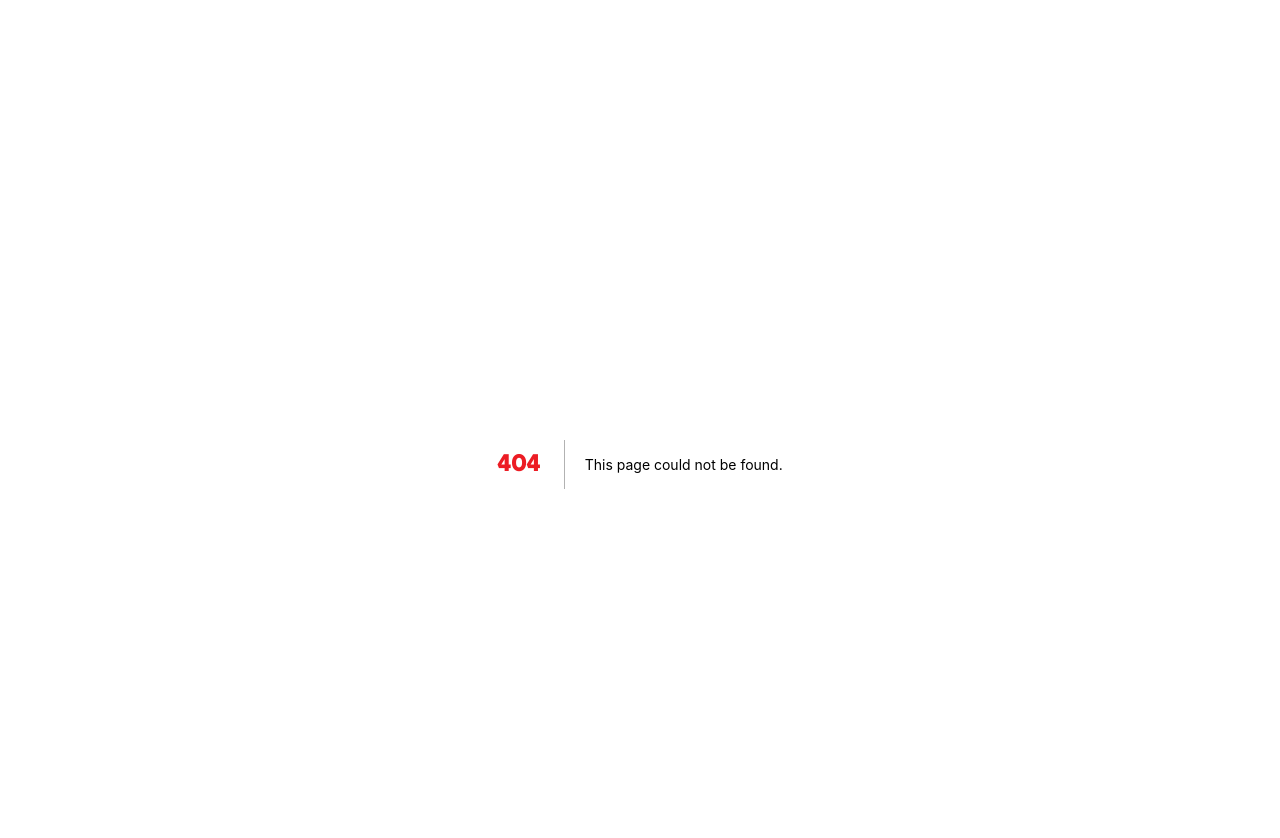
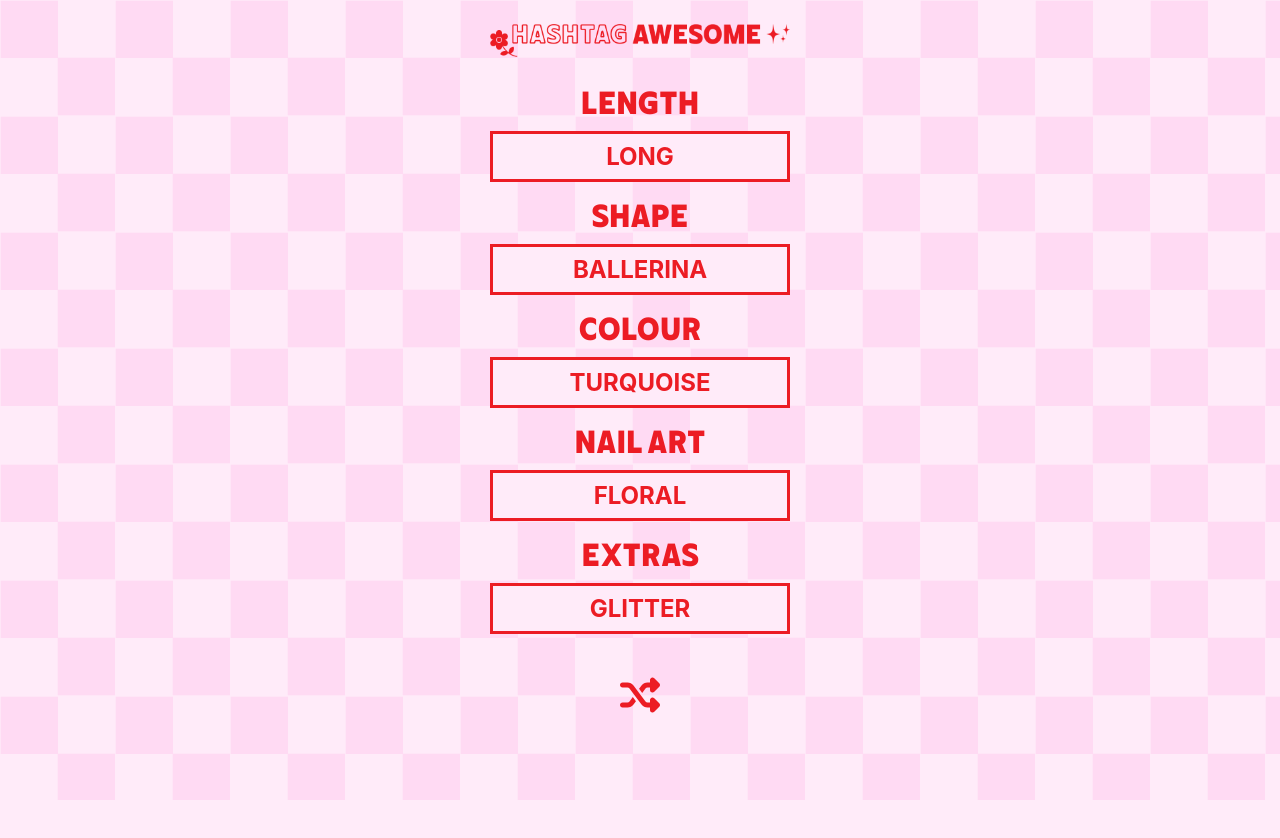
Before and after one commit to ferwicker/hashtagawesome, a Next.js app: page /prompts/random in a window 1280 px wide. Before the commit this address had no page. Shown: the top 838 px of the page. After the commit the page ends 800 px from the top, so only its background shows below. Built offline with nearby package versions, Linux system fonts and the light colour scheme.

Commit message:
add basic prompt homepage and basic random prompt

```diff
--- /dev/null
+++ b/components/PromptValue/PromptValue.module.scss
@@ -0,0 +1,35 @@
+@import '../../styles/global.scss';
+
+.wrapper {
+    display: flex;
+    flex-direction: column;
+    align-items: center;
+    width: 100%;
+    margin-bottom: 16px;
+}
+
+.promptTitle {
+    color: $colour-primary;
+    font-size: 32px;
+    font-family: $font-solid;
+    margin-top: 0;
+    margin-bottom: 8px;
+}
+
+.valueContainer {
+    display: flex;
+    flex-direction: column;
+    align-items: center;
+    width: 100%;
+    max-width: 300px;
+    padding: 8px 24px;
+    background: #FFEBF9;
+    border: solid 3px $colour-primary;
+
+    .value {
+        color: $colour-primary;
+        font-size: 24px;
+        font-weight: bold;
+        text-transform: uppercase;
+    }
+}
--- /dev/null
+++ b/components/PromptValue/PromptValue.tsx
@@ -0,0 +1,26 @@
+import * as React from 'react';
+
+import css from './PromptValue.module.scss';
+
+type Props = {
+    // className?: string;
+    title?: string;
+    value?: string;
+}
+
+const PromptValue: React.FunctionComponent<Props> = ({
+    // className,
+    title="title",
+    value="value",
+}) => {
+    return (
+        <div className={css.wrapper}>
+            <p className={css.promptTitle}>{title}</p>
+            <div className={css.valueContainer}>
+                <span className={css.value}>{value}</span>
+            </div>
+        </div>
+    )
+}
+
+export default PromptValue;
--- /dev/null
+++ b/components/PromptValue/index.ts
@@ -0,0 +1 @@
+export { default } from './PromptValue'
--- /dev/null
+++ b/configs/random.js
@@ -0,0 +1,11 @@
+const lengths = ['short', 'medium', 'long'];
+const shapeLong = ['almond', 'stiletto', 'ballerina', 'square'];
+const shapeShort = ['round', 'square'];
+const colours =
+    ['white', 'black', 'nude', 'red', 'light blue', 'royal blue', 'navy blue', 'yellow', 'green', 'orange', 'purple', 'pink',
+    'teal', 'turquoise', 'light green', 'dark green', 'wine red', 'terracotta',
+    'neons', 'pastels'];
+const nailArt = ['swirls', 'floral', 'french tip', 'checkers', 'hearts', 'mix & match'];
+const extras =['glitter', 'holo', 'stickers', 'charms', 'chrome', 'jelly', 'magnetic'];
+
+export { lengths, shapeLong, shapeShort, colours, nailArt, extras };
--- /dev/null
+++ b/pages/prompts/index.module.scss
@@ -0,0 +1,54 @@
+.container {
+    display: flex;
+    flex-direction: column;
+    justify-content: space-between;
+    align-items: center;
+    padding-bottom: 32px;
+}
+
+.logoContainer {
+    width: 100%;
+    height: auto;
+    max-width: 300px;
+    max-height: 300px;
+    margin-bottom: 24px;
+  }
+
+  .logo {
+    // position: relative !important;
+    width: 100% !important;
+    height: 100% !important;
+    min-width: none;
+    min-height: none;
+    margin: 0;
+  }
+
+  .smallLogoContainer {
+      position: absolute;
+      width: 100%;
+      max-width: 300px;
+      top: 24px;
+  }
+
+  .buttonsContainer {
+      display: flex;
+      flex-direction: column;
+      justify-content: center;
+      margin-top: 24px;
+  }
+
+  .button {
+      width: 100%;
+      margin-bottom: 24px;
+  }
+
+  .promptValues {
+      width: 100%;
+  }
+
+  .shuffleButton {
+      background: none;
+      border: none;
+      cursor: pointer;
+      margin-top: 24px;
+  }
--- /dev/null
+++ b/pages/prompts/random.tsx
@@ -0,0 +1,88 @@
+/* eslint-disable react-hooks/exhaustive-deps */
+import * as React from 'react';
+import type { NextPage } from 'next'
+import HeadMeta from '../../components/HeadMeta'
+import css from './index.module.scss'
+
+import * as random from '../../configs/random'
+
+import Image from 'next/image'
+import smallLogo from '../../public/images/hor-logo.png';
+import PromptValue from '../../components/PromptValue';
+
+import { FontAwesomeIcon } from '@fortawesome/react-fontawesome'
+import { faShuffle } from '@fortawesome/free-solid-svg-icons'
+import { library } from '@fortawesome/fontawesome-svg-core'
+
+library.add(faShuffle);
+
+const RandomPrompt: NextPage = () => {
+    type Prompt = {
+        title: string,
+        value: string,
+    }
+
+    const randomise = (arr:any[]) => {
+        return arr[Math.floor(Math.random()*arr.length)];
+    }
+
+    const [promptValues, setPromptValues] = React.useState<Prompt[]>([]);
+
+    React.useEffect(() => {
+        getPrompt(random);
+    }, []);
+
+    const getPrompt = (random: typeof import("../../configs/random")) => {
+        const tempArr: Prompt[] = [];
+        tempArr.push({
+            title: 'length',
+            value: randomise(random.lengths),
+        }, {
+            title: 'shape',
+            value: randomise(random.shapeLong),
+        }, {
+            title: 'colour',
+            value: randomise(random.colours),
+        }, {
+            title: 'nail art',
+            value: randomise(random.nailArt),
+        }, {
+            title: 'extras',
+            value: randomise(random.extras),
+        })
+        setPromptValues(tempArr);
+    }
+
+    return (
+        <>
+        <HeadMeta
+            title="Hashtag Awesome Nails | Random Prompt"
+            description="Get a random nail prompt to inspire your creativity"
+        />
+        <div className={css.smallLogoContainer}>
+            <Image
+                src={smallLogo}
+                alt="Hashtag Awesome Prompts logo"
+                width="896px"
+                height="98px"
+                className={css.logo} />
+        </div>
+        <div className={css.promptValues}>
+            {promptValues.length > 0 && (
+                <>
+                    <PromptValue title="length" value={promptValues[0].value}  />
+                    <PromptValue title="shape" value={promptValues[1].value}  />
+                    <PromptValue title="Colour" value={promptValues[2].value}  />
+                    <PromptValue title="nail art" value={promptValues[3].value}  />
+                    <PromptValue title="extras" value={promptValues[4].value}  />
+                </>
+            )}
+        </div>
+        <button className={css.shuffleButton} onClick={() => { getPrompt(random) }} >
+            <FontAwesomeIcon icon="shuffle" color="#ec1c24" size="3x" />
+        </button>
+        </>
+    )
+}
+
+export default RandomPrompt;
```
Also changed, not shown: pages/prompts/index.tsx (added, +42 -0 lines), public/images/hor-logo.png (added), public/images/prompts-logo-18.png (added).
